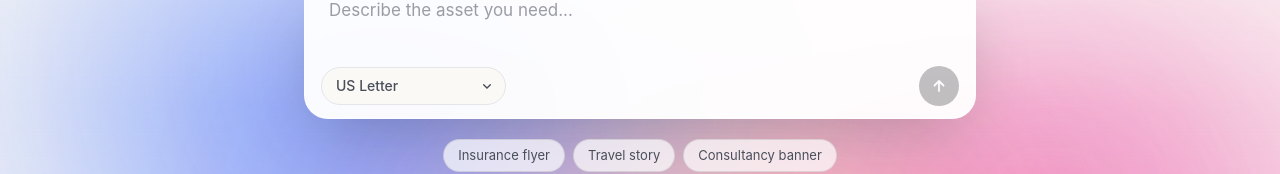
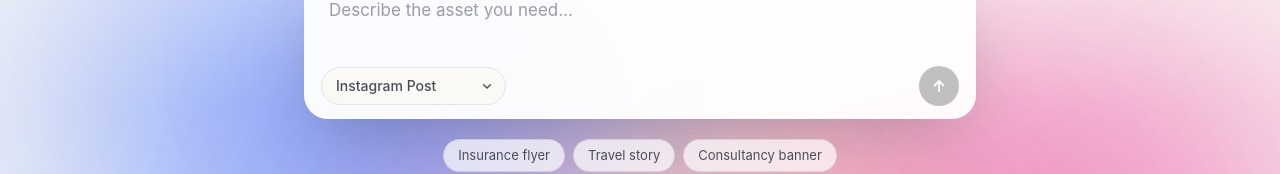
Before and after one commit to KaanEnt/Marketing-Assets, a Next.js app: page / in a window 1280 px wide. Shown: the part 421-595 px from the top of the page. Built offline with nearby package versions, Linux system fonts and the light colour scheme; a web font is replaced by a local one.

Commit message:
update: carry the picked layout through to the studio
Format and layout move into the shared store so the gallery can drive them,
and the pick rides to the studio alongside the brief. The chip next to the
format selector doubles as the way to clear it.

```diff
--- a/components/prompt-box.tsx
+++ b/components/prompt-box.tsx
@@ -3,6 +3,8 @@
 import { useRouter } from "next/navigation";
 import { useState } from "react";
 
+import { useComposer } from "@/lib/composer/store";
+import { getTemplate } from "@/lib/templates/catalog";
 import { PRESET_IDS, PRESETS } from "@/lib/layout/presets";
 
 // Short labels so the row never wraps; the full brief is what actually gets sent.
@@ -30,7 +32,13 @@
 export function PromptBox() {
   const router = useRouter();
   const [value, setValue] = useState("");
-  const [presetId, setPresetId] = useState<string>("us-letter");
+
+  const presetId = useComposer((state) => state.presetId);
+  const templateId = useComposer((state) => state.templateId);
+  const setPreset = useComposer((state) => state.setPreset);
+  const selectTemplate = useComposer((state) => state.selectTemplate);
+
+  const template = getTemplate(templateId ?? "");
 
   function submit(message: string) {
     const brief = message.trim();
@@ -38,7 +46,7 @@
 
     // No auth and no database, so the brief rides to the studio in session storage
     // rather than a query string that would be ugly and length-limited.
-    sessionStorage.setItem("brief", JSON.stringify({ message: brief, presetId }));
+    sessionStorage.setItem("brief", JSON.stringify({ message: brief, presetId, templateId }));
     router.push("/studio");
   }
 
@@ -61,16 +69,21 @@
             }
           }}
           rows={2}
-          placeholder="Describe the asset you need..."
+          placeholder={
+            template
+              ? `Describe your version of the ${template.label.toLowerCase()}...`
+              : "Describe the asset you need..."
+          }
           className="w-full resize-none bg-transparent px-4 pt-3 pb-2 text-[17px] leading-relaxed text-ink outline-none placeholder:text-graphite/55"
         />
 
         <div className="flex items-center justify-between gap-3 px-2 pb-1">
-          <label className="relative">
+          <div className="flex min-w-0 items-center gap-2">
+            <label className="relative shrink-0">
               <span className="sr-only">Format</span>
               <select
                 value={presetId}
-              onChange={(event) => setPresetId(event.target.value)}
+                onChange={(event) => setPreset(event.target.value)}
                 className="cursor-pointer appearance-none rounded-full border border-mist bg-paper py-2 pl-3.5 pr-9 text-sm font-medium text-graphite outline-none transition hover:border-graphite/40 focus:border-signal"
               >
                 {PRESET_IDS.filter((id) => PRESETS[id].family !== "logo").map((id) => (
@@ -88,10 +101,25 @@
               </svg>
             </label>
 
+            {template && (
+              <button
+                type="button"
+                onClick={() => selectTemplate(template.id)}
+                className="flex min-w-0 items-center gap-1.5 rounded-full bg-signal/10 py-2 pl-3 pr-2.5 text-sm font-medium text-signal transition hover:bg-signal/15"
+                title="Clear the layout"
+              >
+                <span className="truncate">{template.label}</span>
+                <svg aria-hidden viewBox="0 0 12 12" className="h-3 w-3 shrink-0">
+                  <path d="M3 3l6 6M9 3l-6 6" fill="none" stroke="currentColor" strokeWidth="1.8" strokeLinecap="round" />
+                </svg>
+              </button>
+            )}
+          </div>
+
           <button
             type="submit"
             disabled={!value.trim()}
-            className="flex h-10 w-10 items-center justify-center rounded-full bg-ink text-paper transition enabled:hover:bg-signal disabled:cursor-not-allowed disabled:opacity-25"
+            className="flex h-10 w-10 shrink-0 items-center justify-center rounded-full bg-ink text-paper transition enabled:hover:bg-signal disabled:cursor-not-allowed disabled:opacity-25"
             aria-label="Generate"
           >
             <svg viewBox="0 0 16 16" className="h-4 w-4">
@@ -108,7 +136,7 @@
             type="button"
             onClick={() => {
               setValue(example.prompt);
-              setPresetId(example.presetId);
+              setPreset(example.presetId);
             }}
             className="rounded-full border border-ink/10 bg-white/70 px-3.5 py-1.5 text-[13px] text-graphite backdrop-blur-sm transition hover:border-ink/25 hover:text-ink"
           >
```
Lines whose indentation alone changed are shown as unchanged.
